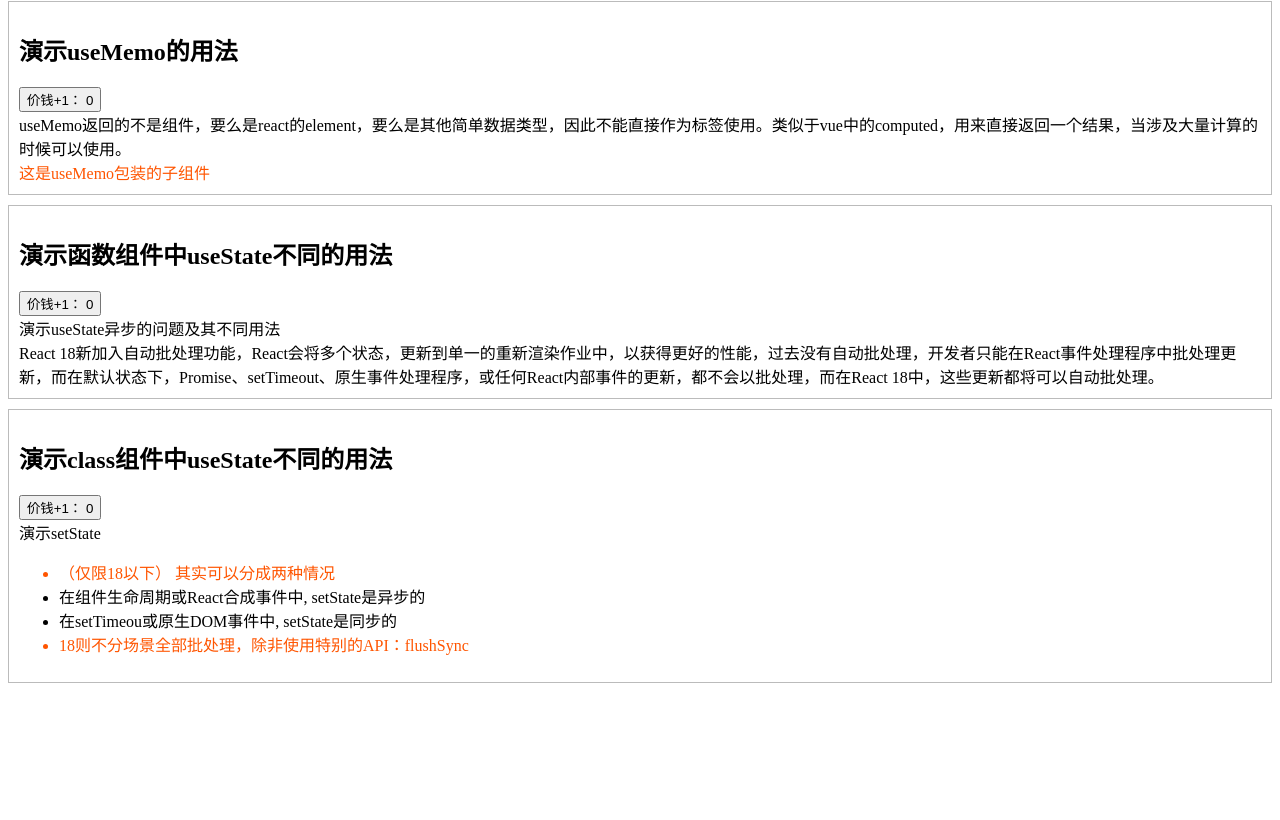
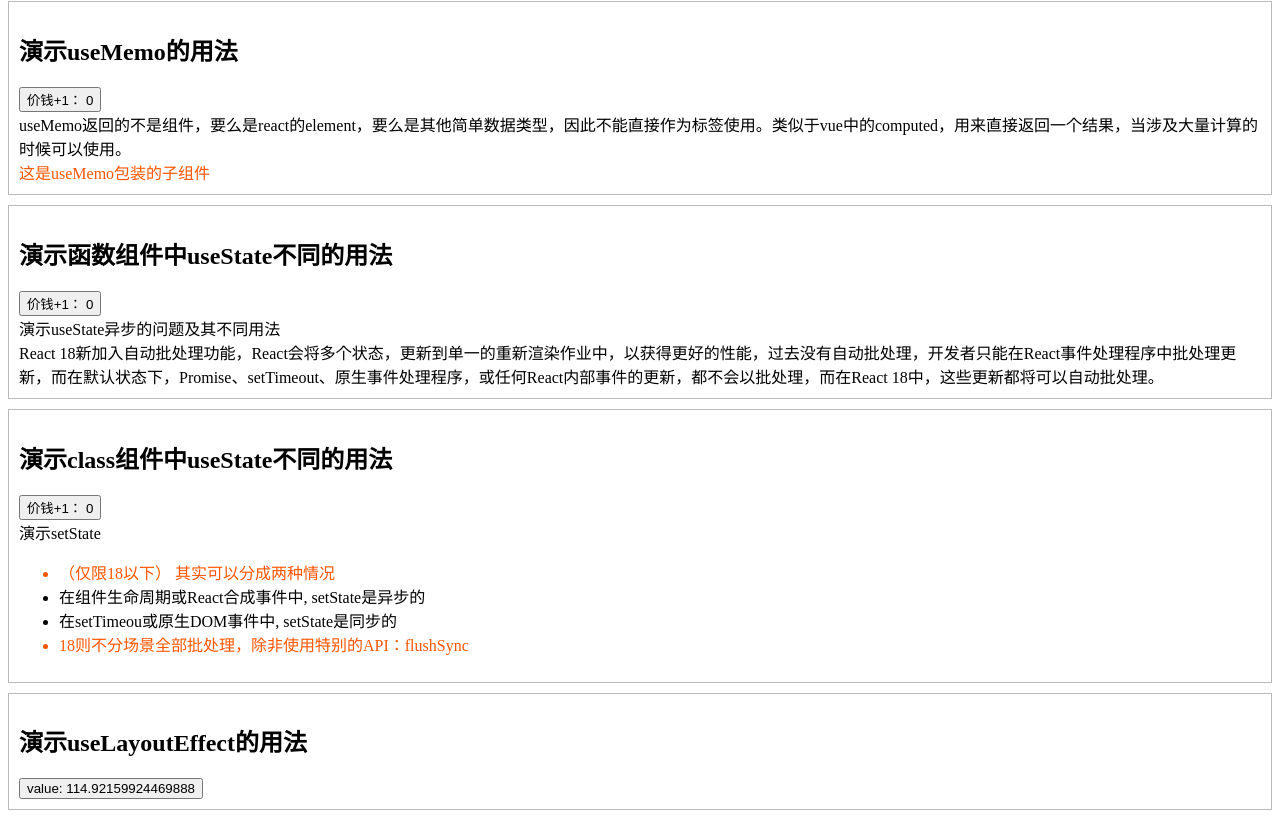
Before and after one commit to wang-man/react-learn, a React (Vite) app: page / in a window 1280 px wide. Shown: the part 998-1818 px from the top of the page. Before the commit the page ends 1691 px from the top, so only its background shows below. Built offline with nearby package versions, Linux system fonts and the light colour scheme.

Commit message:
演示useLayoutEffect

```diff
--- a/src/App.jsx
+++ b/src/App.jsx
@@ -5,6 +5,7 @@ import ParentGetchildTwo from "./components/parentGetchild2.jsx";
 import Key from "./components/key";
 import UseMemo from "./components/useMemo";
 import { FunComp, ClassComp } from "./components/useState";
+import UseLayoutEffect from "./components/useLayoutEffect";
 
 const fakeAccounts = [
   {
@@ -30,6 +31,7 @@ function App() {
       <UseMemo />
       <FunComp />
       <ClassComp />
+      <UseLayoutEffect />
     </div>
   );
 }
--- /dev/null
+++ b/src/components/useLayoutEffect.jsx
@@ -0,0 +1,20 @@
+import { useLayoutEffect, useEffect, useState } from "react";
+
+function UseLayoutEffect() {
+  const [value, setValue] = useState(0);
+  useEffect(() => {
+    if (value === 0) {
+      setValue(10 + Math.random() * 200);
+    }
+  }, [value]);
+  console.log("render", value);
+
+  return (
+    <div className="component">
+      <h2>演示useLayoutEffect的用法</h2>
+      <button onClick={() => setValue(0)}>value: {value}</button>
+    </div>
+  );
+}
+
+export default UseLayoutEffect;
```
